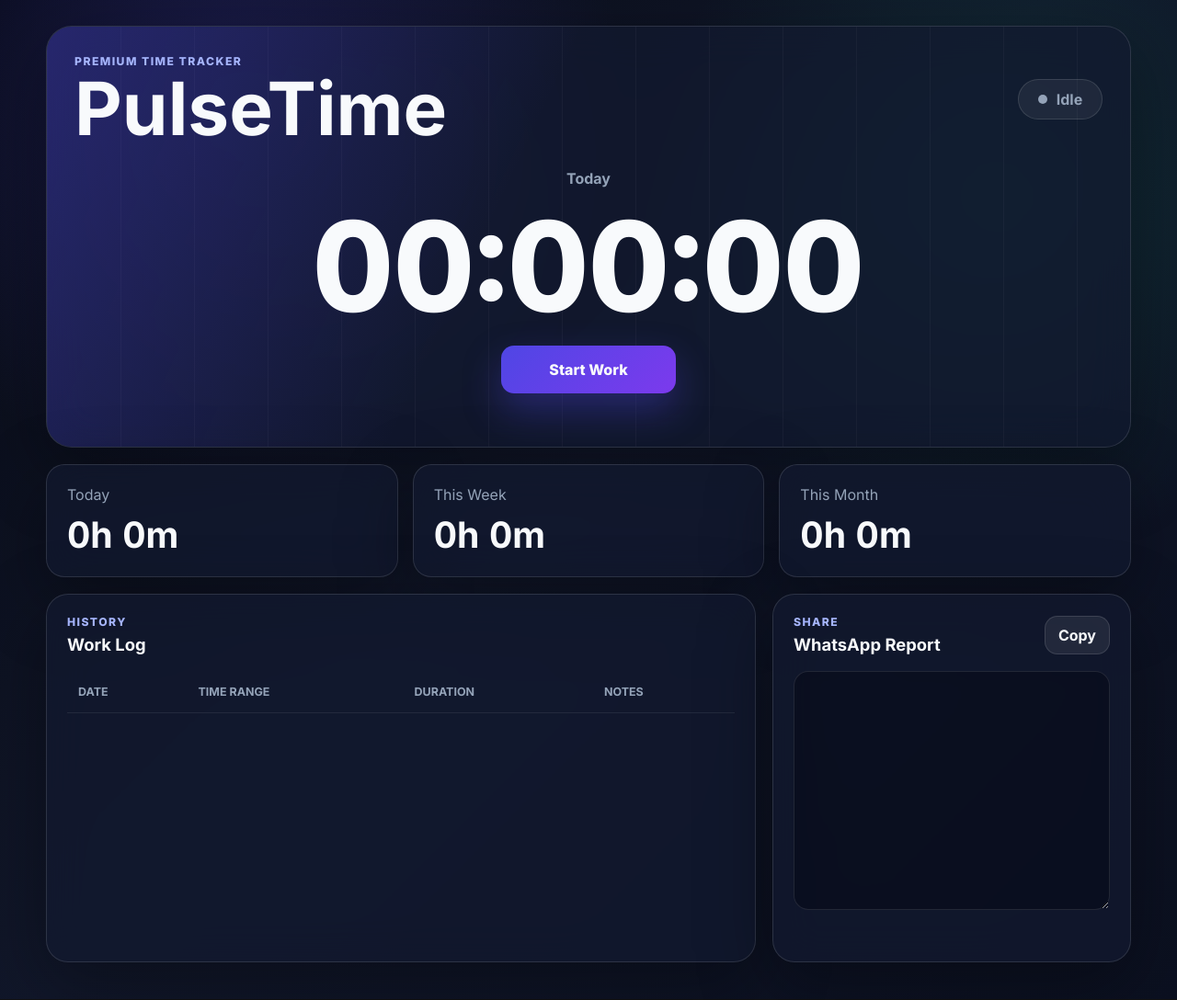
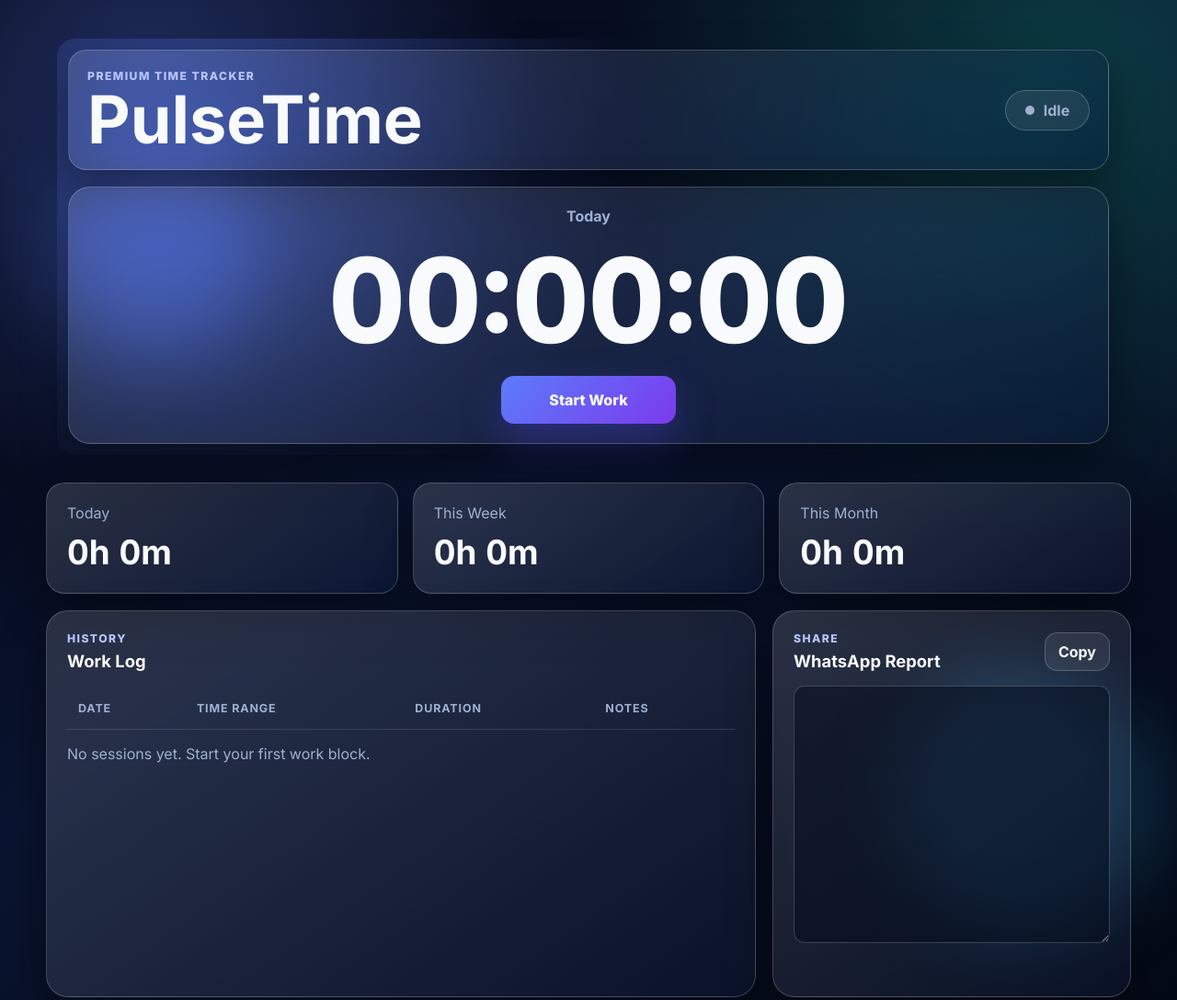
Before and after one commit to muhammadusman93333/hello-world, a website: page public/index.html in a window 1280 px wide. Shown: the top 1088 px of the page at 92% size. Drawn offline with Linux system fonts and the light colour scheme; no server answers.

Commit message:
Add 3D glassmorphism dashboard layout

```diff
--- a/public/index.html
+++ b/public/index.html
@@ -10,9 +10,12 @@
     <link rel="stylesheet" href="/styles.css" />
   </head>
   <body>
+    <div class="bg-orb orb-one"></div>
+    <div class="bg-orb orb-two"></div>
     <main class="app-shell">
       <section class="hero-panel">
-        <div class="topbar">
+        <div class="hero-glow"></div>
+        <div class="topbar glass-card elevated">
           <div>
             <p class="eyebrow">Premium Time Tracker</p>
             <h1>PulseTime</h1>
@@ -23,7 +26,7 @@
           </div>
         </div>
 
-        <div class="timer-wrap">
+        <div class="timer-wrap glass-card elevated">
           <p id="currentDate">Today</p>
           <div class="timer" id="timer">00:00:00</div>
           <button class="primary-action" id="sessionButton">Start Work</button>
@@ -31,22 +34,22 @@
       </section>
 
       <section class="stats-grid" aria-label="Analytics dashboard">
-        <article class="stat-card">
+        <article class="stat-card glass-card elevated">
           <span>Today</span>
           <strong id="todayHours">0h 0m</strong>
         </article>
-        <article class="stat-card">
+        <article class="stat-card glass-card elevated">
           <span>This Week</span>
           <strong id="weekHours">0h 0m</strong>
         </article>
-        <article class="stat-card">
+        <article class="stat-card glass-card elevated">
           <span>This Month</span>
           <strong id="monthHours">0h 0m</strong>
         </article>
       </section>
 
       <section class="content-grid">
-        <div class="panel log-panel">
+        <div class="panel log-panel glass-card elevated">
           <div class="section-head">
             <div>
               <p class="eyebrow">History</p>
@@ -69,7 +72,7 @@
           </div>
         </div>
 
-        <aside class="panel report-panel">
+        <aside class="panel report-panel glass-card elevated">
           <div class="section-head">
             <div>
               <p class="eyebrow">Share</p>
@@ -84,7 +87,7 @@
     </main>
 
     <div class="modal-backdrop" id="noteModal" aria-hidden="true">
-      <div class="modal" role="dialog" aria-modal="true" aria-labelledby="modalTitle">
+      <div class="modal glass-card" role="dialog" aria-modal="true" aria-labelledby="modalTitle">
         <h2 id="modalTitle">Add session notes</h2>
         <p>What did you work on during this session?</p>
         <textarea id="sessionNotes" placeholder="Example: Client dashboard polish, bug fixes, deployment prep"></textarea>
--- a/public/styles.css
+++ b/public/styles.css
@@ -1,74 +1,82 @@
 :root {
   color-scheme: dark;
-  --bg: #0b1020;
-  --panel: rgba(18, 25, 48, 0.72);
-  --panel-strong: rgba(20, 29, 56, 0.9);
-  --border: rgba(255, 255, 255, 0.12);
+  --bg: #050816;
+  --panel: rgba(16, 28, 58, 0.42);
+  --panel-strong: rgba(13, 24, 50, 0.62);
+  --border: rgba(255, 255, 255, 0.2);
   --text: #f8fafc;
-  --muted: #94a3b8;
-  --primary: #4f46e5;
+  --muted: #9fb0d3;
+  --primary: #5b7cfa;
   --success: #10b981;
   --danger: #f43f5e;
-  --warning: #f59e0b;
-  --shadow: 0 24px 80px rgba(0, 0, 0, 0.35);
+  --shadow: 0 22px 50px rgba(0, 0, 0, 0.45);
 }
 
-* {
-  box-sizing: border-box;
-}
+* { box-sizing: border-box; }
 
 body {
   min-height: 100vh;
   margin: 0;
-  background:
-    radial-gradient(circle at 20% 10%, rgba(79, 70, 229, 0.24), transparent 30%),
-    radial-gradient(circle at 85% 20%, rgba(16, 185, 129, 0.14), transparent 28%),
-    linear-gradient(135deg, #080b16 0%, #11172a 48%, #0b1020 100%);
   color: var(--text);
   font-family: Inter, system-ui, sans-serif;
+  background:
+    radial-gradient(circle at 12% 10%, rgba(91, 124, 250, 0.34), transparent 28%),
+    radial-gradient(circle at 90% 8%, rgba(16, 185, 129, 0.24), transparent 32%),
+    linear-gradient(145deg, #02040d 0%, #0a1430 45%, #040915 100%);
+  perspective: 1000px;
+  overflow-x: hidden;
 }
 
-button,
-textarea,
-input {
-  font: inherit;
+.bg-orb {
+  position: fixed;
+  border-radius: 50%;
+  filter: blur(40px);
+  pointer-events: none;
+  z-index: -1;
 }
 
-button {
-  cursor: pointer;
-}
+.orb-one { width: 220px; height: 220px; left: 5%; top: 15%; background: rgba(91, 124, 250, 0.35); }
+.orb-two { width: 280px; height: 280px; right: 2%; bottom: 10%; background: rgba(56, 189, 248, 0.26); }
+
+button, textarea, input { font: inherit; }
+button { cursor: pointer; }
 
 .app-shell {
   width: min(1180px, calc(100% - 32px));
   margin: 0 auto;
-  padding: 28px 0 40px;
+  padding: 30px 0 40px;
+  transform-style: preserve-3d;
 }
 
-.hero-panel,
-.panel,
-.stat-card,
-.modal {
+.glass-card {
   border: 1px solid var(--border);
-  background: var(--panel);
+  background: linear-gradient(145deg, rgba(255, 255, 255, 0.14), var(--panel));
   box-shadow: var(--shadow);
-  backdrop-filter: blur(22px);
+  backdrop-filter: blur(18px) saturate(130%);
+}
+
+.elevated {
+  transform: translateZ(0);
+  transition: transform 220ms ease, box-shadow 220ms ease;
+}
+
+.elevated:hover {
+  transform: translateY(-4px) rotateX(2deg) rotateY(-2deg);
+  box-shadow: 0 28px 62px rgba(0, 0, 0, 0.5);
 }
 
 .hero-panel {
   position: relative;
-  overflow: hidden;
-  min-height: 430px;
   border-radius: 28px;
-  padding: 30px;
+  padding: 24px;
+  transform-style: preserve-3d;
 }
 
-.hero-panel::before {
+.hero-glow {
   position: absolute;
-  inset: 0;
-  background:
-    linear-gradient(115deg, rgba(79, 70, 229, 0.34), transparent 42%),
-    repeating-linear-gradient(90deg, rgba(255, 255, 255, 0.035) 0 1px, transparent 1px 80px);
-  content: "";
+  inset: 12px;
+  border-radius: 20px;
+  background: radial-gradient(circle at 15% 20%, rgba(91, 124, 250, 0.32), transparent 45%);
   pointer-events: none;
 }
 
@@ -76,36 +84,31 @@ button {
 .timer-wrap,
 .section-head,
 .modal-actions {
-  position: relative;
   display: flex;
   align-items: center;
   justify-content: space-between;
   gap: 18px;
 }
 
+.topbar, .timer-wrap { position: relative; z-index: 1; }
+
+.topbar {
+  border-radius: 20px;
+  padding: 20px;
+}
+
 .eyebrow {
   margin: 0 0 6px;
-  color: #a5b4fc;
+  color: #b8c5ff;
   font-size: 0.76rem;
   font-weight: 800;
   letter-spacing: 0.12em;
   text-transform: uppercase;
 }
 
-h1,
-h2 {
-  margin: 0;
-  letter-spacing: 0;
-}
-
-h1 {
-  font-size: clamp(2.25rem, 8vw, 5rem);
-  line-height: 0.95;
-}
-
-h2 {
-  font-size: 1.15rem;
-}
+h1, h2 { margin: 0; }
+h1 { font-size: clamp(2.2rem, 8vw, 4.5rem); line-height: 0.95; }
+h2 { font-size: 1.15rem; }
 
 .live-pill {
   display: inline-flex;
@@ -116,56 +119,32 @@ h2 {
   border: 1px solid var(--border);
   border-radius: 999px;
   padding: 11px 15px;
-  background: rgba(255, 255, 255, 0.06);
+  background: rgba(255, 255, 255, 0.08);
   color: var(--muted);
 }
 
-.live-pill span {
-  width: 10px;
-  height: 10px;
-  border-radius: 999px;
-  background: var(--muted);
-}
-
-.live-pill.active {
-  color: #bbf7d0;
-}
-
-.live-pill.active span {
-  background: var(--success);
-  animation: pulse 1.4s infinite;
-}
+.live-pill span { width: 10px; height: 10px; border-radius: 999px; background: var(--muted); }
+.live-pill.active { color: #bbf7d0; }
+.live-pill.active span { background: var(--success); animation: pulse 1.4s infinite; }
 
 .timer-wrap {
-  min-height: 300px;
+  margin-top: 18px;
+  min-height: 280px;
+  border-radius: 24px;
   flex-direction: column;
   justify-content: center;
   text-align: center;
+  padding: 20px;
 }
 
-.timer-wrap p {
-  margin: 0;
-  color: var(--muted);
-  font-weight: 700;
-}
+.timer-wrap p { margin: 0; color: var(--muted); font-weight: 700; }
+.timer { font-size: clamp(3rem, 14vw, 8rem); font-weight: 800; line-height: 1; font-variant-numeric: tabular-nums; }
 
-.timer {
-  font-size: clamp(3.2rem, 14vw, 8.5rem);
-  font-weight: 800;
-  line-height: 1;
-  letter-spacing: 0;
-  font-variant-numeric: tabular-nums;
-}
-
-.primary-action,
-.ghost-button {
+.primary-action, .ghost-button {
   border: 0;
   border-radius: 14px;
   color: var(--text);
-  transition:
-    transform 180ms ease,
-    box-shadow 180ms ease,
-    background 180ms ease;
+  transition: transform 180ms ease, box-shadow 180ms ease, background 180ms ease;
 }
 
 .primary-action {
@@ -176,228 +155,58 @@ h2 {
   font-weight: 800;
 }
 
-.primary-action.stop {
-  background: linear-gradient(135deg, var(--danger), #be123c);
-  box-shadow: 0 18px 42px rgba(244, 63, 94, 0.28);
+.primary-action.stop { background: linear-gradient(135deg, var(--danger), #be123c); box-shadow: 0 18px 42px rgba(244, 63, 94, 0.28); }
+.primary-action.compact { min-width: 140px; padding: 12px 18px; }
+.ghost-button { padding: 10px 14px; background: rgba(255, 255, 255, 0.08); border: 1px solid var(--border); font-weight: 700; }
+.primary-action:hover, .ghost-button:hover { transform: translateY(-2px); }
+
+.stats-grid { display: grid; grid-template-columns: repeat(3, 1fr); gap: 16px; margin: 18px 0; }
+.stat-card { border-radius: 20px; padding: 22px; }
+.stat-card span, th, .copy-status, .modal p { color: var(--muted); }
+.stat-card strong { display: block; margin-top: 10px; font-size: clamp(1.4rem, 4vw, 2.3rem); font-variant-numeric: tabular-nums; }
+
+.content-grid { display: grid; grid-template-columns: minmax(0, 1fr) 390px; gap: 18px; }
+.panel { border-radius: 24px; padding: 22px; }
+.table-wrap { position: relative; overflow-x: auto; margin-top: 18px; }
+
+table { width: 100%; border-collapse: collapse; min-width: 680px; }
+th, td { padding: 15px 12px; border-bottom: 1px solid rgba(255, 255, 255, 0.12); text-align: left; vertical-align: middle; }
+th { font-size: 0.78rem; text-transform: uppercase; letter-spacing: 0.07em; }
+td { font-size: 0.94rem; color: #e7edff; }
+
+.note-input, #reportText, #sessionNotes {
+  width: 100%;
+  border-radius: 12px;
+  border: 1px solid rgba(255, 255, 255, 0.2);
+  background: rgba(8, 15, 32, 0.58);
+  color: var(--text);
+  padding: 10px 12px;
 }
 
-.primary-action.compact {
-  min-width: 140px;
-  padding: 12px 18px;
+#reportText { min-height: 280px; resize: vertical; margin-top: 16px; line-height: 1.4; }
+.copy-status { min-height: 22px; margin: 10px 0 0; font-size: 0.9rem; }
+.empty-state { margin-top: 16px; color: var(--muted); }
+
+.modal-backdrop {
+  position: fixed; inset: 0; background: rgba(2, 6, 23, 0.7); display: none; align-items: center; justify-content: center; padding: 20px;
+}
+.modal-backdrop.show { display: flex; }
+.modal { width: min(520px, 100%); border-radius: 20px; padding: 22px; }
+#sessionNotes { min-height: 120px; margin: 14px 0 18px; resize: vertical; }
+
+@keyframes pulse {
+  0% { transform: scale(0.95); opacity: 0.65; }
+  70% { transform: scale(1.2); opacity: 1; }
+  100% { transform: scale(0.95); opacity: 0.65; }
 }
 
-.ghost-button {
-  padding: 10px 14px;
-  background: rgba(255, 255, 255, 0.08);
-  border: 1px solid var(--border);
-  font-weight: 700;
+@media (max-width: 980px) {
+  .content-grid { grid-template-columns: 1fr; }
 }
 
-.primary-action:hover,
-.ghost-button:hover {
-  transform: translateY(-2px);
+@media (max-width: 720px) {
+  .stats-grid { grid-template-columns: 1fr; }
+  .topbar { flex-direction: column; align-items: flex-start; }
+  .timer { font-size: clamp(2.4rem, 16vw, 5.2rem); }
+  .primary-action { width: 100%; }
 }
-
-.stats-grid {
-  display: grid;
-  grid-template-columns: repeat(3, 1fr);
-  gap: 16px;
-  margin: 18px 0;
-}
-
-.stat-card {
-  border-radius: 20px;
-  padding: 22px;
-}
-
-.stat-card span,
-th,
-.copy-status,
-.modal p {
-  color: var(--muted);
-}
-
-.stat-card strong {
-  display: block;
-  margin-top: 10px;
-  font-size: clamp(1.55rem, 4vw, 2.45rem);
-  font-variant-numeric: tabular-nums;
-}
-
-.content-grid {
-  display: grid;
-  grid-template-columns: minmax(0, 1fr) 390px;
-  gap: 18px;
-}
-
-.panel {
-  border-radius: 24px;
-  padding: 22px;
-}
-
-.table-wrap {
-  position: relative;
-  overflow-x: auto;
-  margin-top: 18px;
-}
-
-table {
-  width: 100%;
-  border-collapse: collapse;
-  min-width: 680px;
-}
-
-th,
-td {
-  padding: 15px 12px;
-  border-bottom: 1px solid rgba(255, 255, 255, 0.08);
-  text-align: left;
-  vertical-align: middle;
-}
-
-th {
-  font-size: 0.78rem;
-  text-transform: uppercase;
-}
-
-td {
-  color: #e2e8f0;
-}
-
-.note-input {
-  width: 100%;
-  min-width: 220px;
-  border: 1px solid rgba(255, 255, 255, 0.1);
-  border-radius: 12px;
-  padding: 10px 12px;
-  background: rgba(255, 255, 255, 0.06);
-  color: var(--text);
-  outline: none;
-}
-
-.note-input:focus,
-textarea:focus {
-  border-color: rgba(129, 140, 248, 0.9);
-  box-shadow: 0 0 0 4px rgba(79, 70, 229, 0.16);
-}
-
-.empty-state {
-  display: none;
-  padding: 26px 0 10px;
-  color: var(--muted);
-  text-align: center;
-}
-
-.report-panel textarea,
-.modal textarea {
-  width: 100%;
-  resize: vertical;
-  border: 1px solid rgba(255, 255, 255, 0.1);
-  border-radius: 16px;
-  background: rgba(3, 7, 18, 0.42);
-  color: var(--text);
-  outline: none;
-}
-
-.report-panel textarea {
-  min-height: 260px;
-  margin-top: 18px;
-  padding: 16px;
-  line-height: 1.55;
-}
-
-.copy-status {
-  min-height: 20px;
-  margin: 10px 0 0;
-  font-size: 0.88rem;
-}
-
-.modal-backdrop {
-  position: fixed;
-  inset: 0;
-  display: none;
-  align-items: center;
-  justify-content: center;
-  padding: 20px;
-  background: rgba(3, 7, 18, 0.76);
-  backdrop-filter: blur(10px);
-  z-index: 10;
-}
-
-.modal-backdrop.show {
-  display: flex;
-}
-
-.modal {
-  width: min(520px, 100%);
-  border-radius: 24px;
-  padding: 24px;
-  background: var(--panel-strong);
-}
-
-.modal p {
-  margin: 10px 0 18px;
-}
-
-.modal textarea {
-  min-height: 150px;
-  padding: 14px;
-}
-
-.modal-actions {
-  justify-content: flex-end;
-  margin-top: 18px;
-}
-
-@keyframes pulse {
-  0% {
-    box-shadow: 0 0 0 0 rgba(16, 185, 129, 0.55);
-  }
-  70% {
-    box-shadow: 0 0 0 10px rgba(16, 185, 129, 0);
-  }
-  100% {
-    box-shadow: 0 0 0 0 rgba(16, 185, 129, 0);
-  }
-}
-
-@media (max-width: 880px) {
-  .content-grid,
-  .stats-grid {
-    grid-template-columns: 1fr;
-  }
-
-  .hero-panel {
-    min-height: 390px;
-    padding: 22px;
-  }
-}
-
-@media (max-width: 560px) {
-  .app-shell {
-    width: min(100% - 20px, 1180px);
-    padding-top: 10px;
-  }
-
-  .topbar {
-    align-items: flex-start;
-  }
-
-  .live-pill {
-    padding: 9px 11px;
-    min-width: auto;
-  }
-
-  .timer-wrap {
-    min-height: 280px;
-  }
-
-  .primary-action {
-    width: 100%;
-  }
-
-  .panel,
-  .stat-card {
-    border-radius: 18px;
-  }
-}
```
